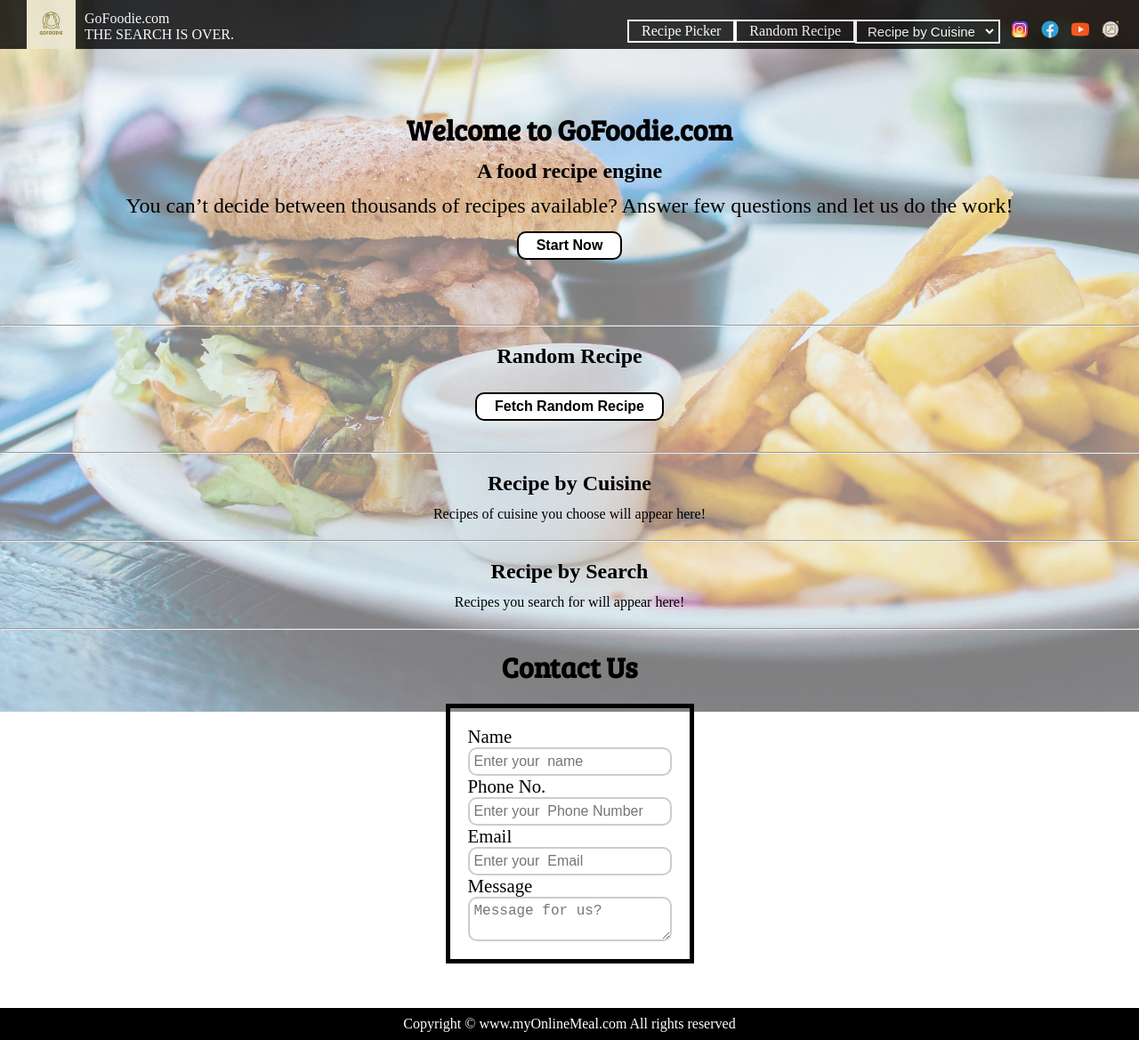
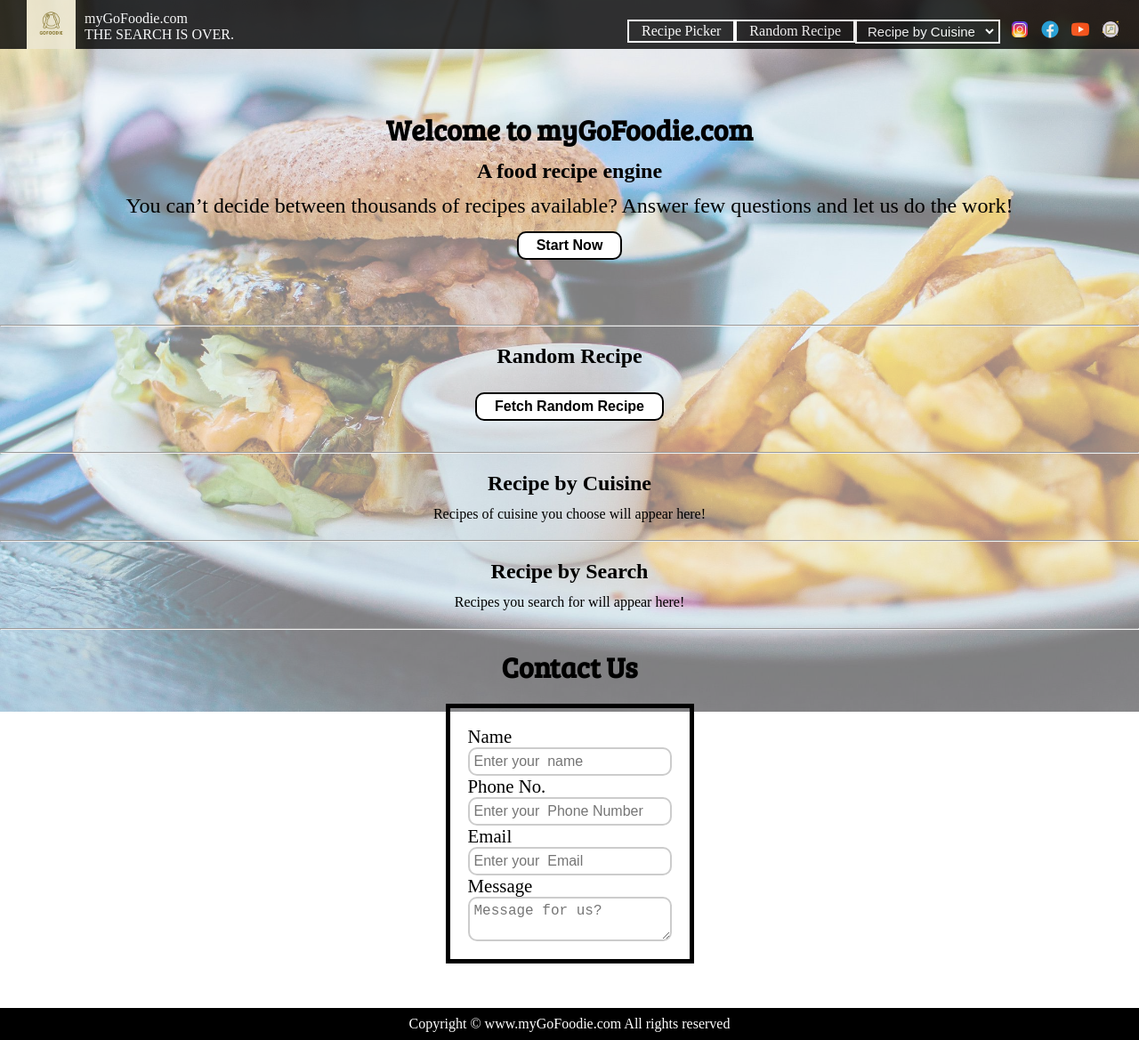
Before and after one commit to aakanksharajhans8/GoFoodie, a plain HTML site: page index.html in a window 1280 px wide. Shown: the whole page at 89% size. Drawn offline with Linux system fonts and the light colour scheme; a web font is replaced by a local one.

Commit message:
Update index.html

```diff
--- a/index.html
+++ b/index.html
@@ -4,7 +4,7 @@
 <head>
     <meta charset="UTF-8">
     <meta name="viewport" content="width=device-width, initial-scale=1.0">
-    <title>Recipe Picker</title>
+    <title>myGoFoodie</title>
     <link rel="stylesheet" href="css/style.css">
     <link rel="stylesheet" media="screen and (max-width: 571px)" href="css/phone.css">
 
@@ -34,9 +34,9 @@
 <body>
     <nav class="navbar">
         <div id="logo">
-            <img src="images/GoFoodie.png" alt="GoFoodie.com">
+            <img src="images/GoFoodie.png" alt="myGoFoodie.com">
         <div id="logo_content">
-            <p>GoFoodie.com</p>
+            <p>myGoFoodie.com</p>
             <p>THE SEARCH IS OVER.</p>
         </div>
         </div>
@@ -64,7 +64,7 @@
     </nav>
 
     <section id="home">
-        <h1 class="h-primary">Welcome to GoFoodie.com</h1>
+        <h1 class="h-primary">Welcome to myGoFoodie.com</h1>
         <h2>A food recipe engine</h2>
         <p>You can’t decide between thousands of recipes available? Answer few questions and let us do the work! </p>
         <button class="btn" id="start">Start Now</button>
@@ -192,7 +192,7 @@
     </section>
 
     <footer class="center">
-        Copyright &copy; www.myOnlineMeal.com All rights reserved
+        Copyright &copy; www.myGoFoodie.com All rights reserved
     </footer>
     <!-- <script src="myapp.js"></script> -->
     <script type="module" src="myapp.js"></script>
```
